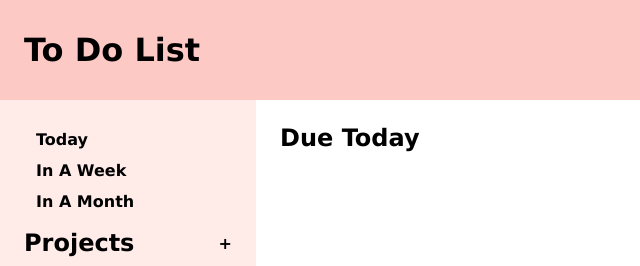
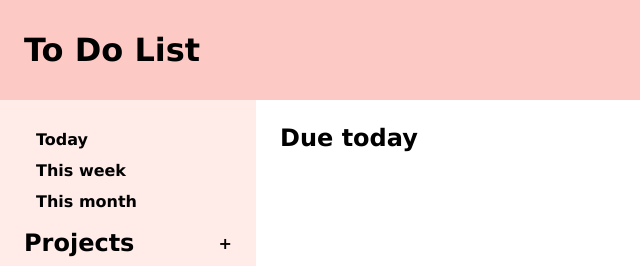
Before and after one commit to zenithyap/todo-list, a website built with webpack: page src/template.html in a window 1280 px wide. Both pictures are taken after a click on the button "Today". Shown: the top 266 px of the page, 0-640 px from the left. Built offline with nearby package versions, Linux system fonts and the light colour scheme.

Commit message:
Change due labels

```diff
--- a/src/js/controllers/DomController.js
+++ b/src/js/controllers/DomController.js
@@ -84,17 +84,17 @@ const DomController = (function() {
 
         todayButton.addEventListener("click", () => {
             const todayTodos = categoryController.getTodayTodos();
-            renderContent(todayTodos, "Due Today");
+            renderContent(todayTodos, "Due today");
         });
 
         weekButton.addEventListener("click", () => {
             const weekTodos = categoryController.getWeekTodos();
-            renderContent(weekTodos, "Due In A Week");
+            renderContent(weekTodos, "Due this week");
         });
 
         monthButton.addEventListener("click", () => {
             const monthTodos = categoryController.getMonthTodos();
-            renderContent(monthTodos, "Due In A Month");
+            renderContent(monthTodos, "Due this month");
         })
     }
 
--- a/src/template.html
+++ b/src/template.html
@@ -19,8 +19,8 @@
             <div id="sidebar">
                 <div id="dates">
                     <button id="today-btn">Today</button>
-                    <button id="week-btn">In A Week</button>
-                    <button id="month-btn">In A Month</button>
+                    <button id="week-btn">This week</button>
+                    <button id="month-btn">This month</button>
                 </div>
                 <div id="title">
                     <h2>Projects</h2>
```
